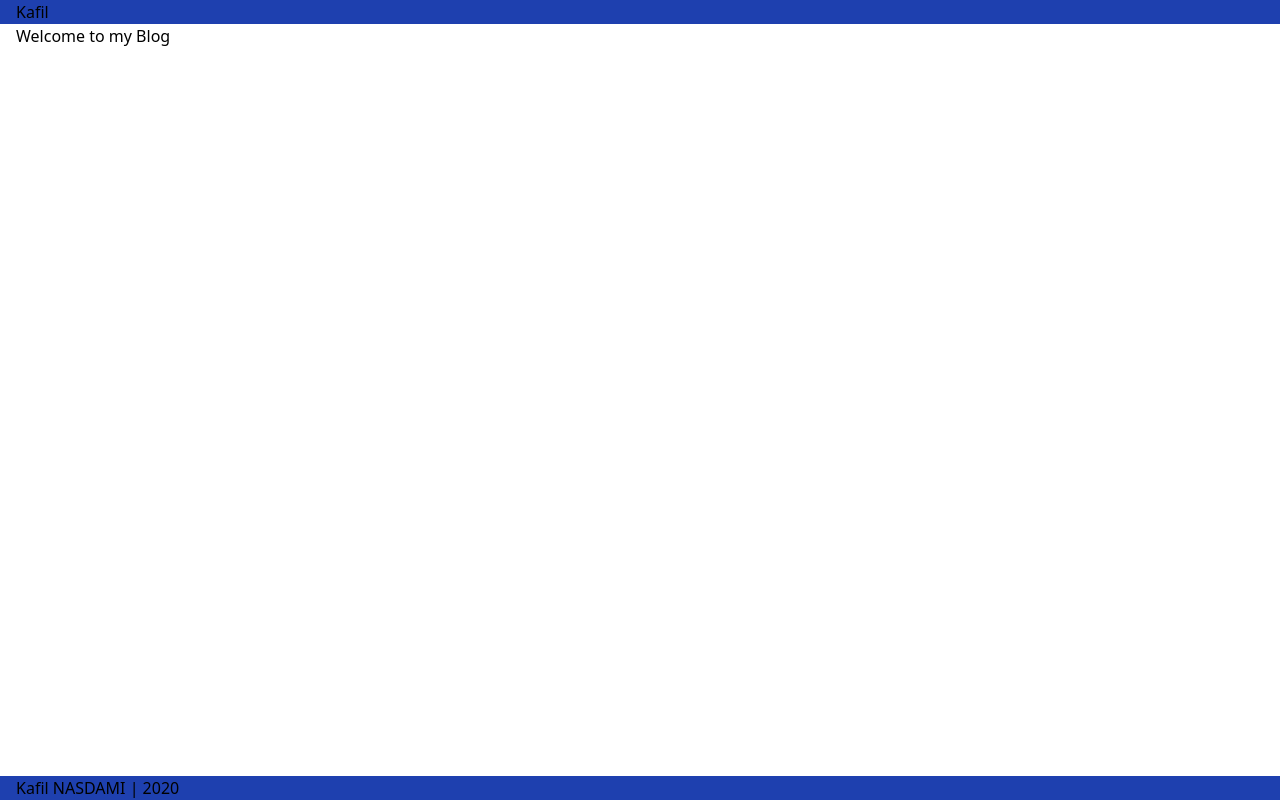
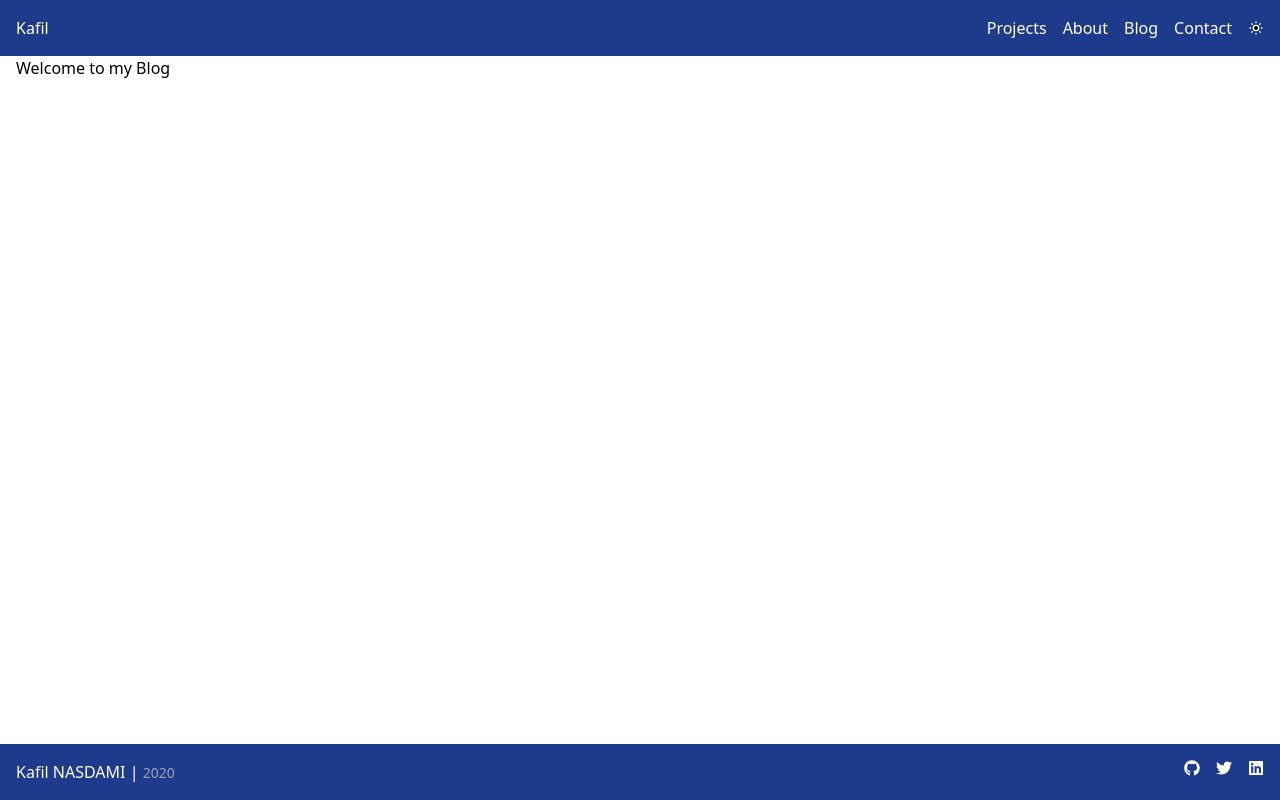
Before and after one commit to kafiln/kafil.now.sh, a Next.js app: page / in a window 1280 px wide. Built offline with nearby package versions, Linux system fonts and the light colour scheme.

Commit message:
🎨 Refactoring the header and footer

```diff
--- a/components/layout/DefaultLayout.js
+++ b/components/layout/DefaultLayout.js
@@ -1,5 +1,6 @@
 import React from "react";
 import Head from "next/head";
+import { Header, Footer } from "./";
 
 const DefaultLayout = ({ children }) => {
   return (
@@ -26,13 +27,9 @@ const DefaultLayout = ({ children }) => {
         />
         <link rel="manifest" href="/site.webmanifest" />
       </Head>
-      <header className="flex px-4 bg-blue-800">
-        <h1>Kafil</h1>
-      </header>
+      <Header />
       <main className="flex flex-1 px-4">{children}</main>
-      <footer className="flex px-4 bg-blue-800">
-        <h1>Kafil NASDAMI | 2020</h1>
-      </footer>
+      <Footer />
     </div>
   );
 };
--- /dev/null
+++ b/components/layout/Footer.js
@@ -0,0 +1,55 @@
+import React from "react";
+import { FaGithub, FaLinkedin, FaTwitter } from "react-icons/fa";
+const Footer = () => {
+  const socials = [
+    {
+      icon: FaGithub,
+      display: true,
+      name: "github",
+      url: "https://github.com/kafiln",
+    },
+    {
+      icon: FaTwitter,
+      display: true,
+      name: "twitter",
+      url: "https://twitter.com/kafiiil",
+    },
+    {
+      icon: FaLinkedin,
+      display: true,
+      name: "linkedin",
+      url: "https://www.linkedin.com/in/kafiln/",
+    },
+    { name: "blog", url: "https://kafil.now.sh" },
+    { name: "mail", url: "mailto:kafil.nasdami@gmail.com" },
+  ];
+  return (
+    <footer className="flex px-4 py-4 bg-blue-900 text-white justify-between">
+      <h1>
+        Kafil NASDAMI | <span className="text-gray-400 text-sm">2020</span>
+      </h1>
+      <nav>
+        <ul className="flex flex-row space-x-4 cursor-pointer">
+          {socials
+            .filter((item) => item.display)
+            .map((item) => {
+              return (
+                <a
+                  key={item.name}
+                  className="capitalize"
+                  href={item.url}
+                  target="_blank"
+                  rel="noopener noreferrer"
+                >
+                  <span className="hidden">{item.name}</span>
+                  <item.icon />
+                </a>
+              );
+            })}
+        </ul>
+      </nav>
+    </footer>
+  );
+};
+
+export default Footer;
--- /dev/null
+++ b/components/layout/Header.js
@@ -0,0 +1,36 @@
+import React from "react";
+
+const Header = () => {
+  const pages = ["projects", "about", "blog", "contact"];
+  return (
+    <header className="flex px-4 py-4 bg-blue-900 justify-between text-white">
+      <h1>Kafil</h1>
+      <nav>
+        <ul className="flex flex-row space-x-4 cursor-pointer">
+          {pages.map((page) => {
+            return (
+              <li key={page} className="capitalize">
+                {page}
+              </li>
+            );
+          })}
+          <svg
+            className="w-4"
+            xmlns="http://www.w3.org/2000/svg"
+            viewBox="0 0 24 24"
+            stroke="currentColor"
+          >
+            <path
+              strokeLinecap="round"
+              strokeLinejoin="round"
+              strokeWidth={2}
+              d="M12 3v1m0 16v1m9-9h-1M4 12H3m15.364 6.364l-.707-.707M6.343 6.343l-.707-.707m12.728 0l-.707.707M6.343 17.657l-.707.707M16 12a4 4 0 11-8 0 4 4 0 018 0z"
+            />
+          </svg>
+        </ul>
+      </nav>
+    </header>
+  );
+};
+
+export default Header;
--- /dev/null
+++ b/components/layout/index.js
@@ -0,0 +1,3 @@
+export { default as Footer } from "./Footer";
+export { default as Header } from "./Header";
+export { default as Layout } from "./DefaultLayout";
--- a/package.json
+++ b/package.json
@@ -13,6 +13,7 @@
     "postcss": "^8.1.14",
     "react": "17.0.1",
     "react-dom": "17.0.1",
+    "react-icons": "^4.1.0",
     "tailwindcss": "^2.0.1"
   }
 }
--- a/pages/index.js
+++ b/pages/index.js
@@ -1,11 +1,11 @@
-import DefaultLayout from "../components/layout/DefaultLayout";
+import { Layout } from "../components/layout";
 
 export default function Home() {
   return (
     <div>
-      <DefaultLayout>
+      <Layout>
         <h1>Welcome to my Blog</h1>
-      </DefaultLayout>
+      </Layout>
     </div>
   );
 }
```
Also changed, not shown: 1 other file (tests, documents, lock files or other folders).
